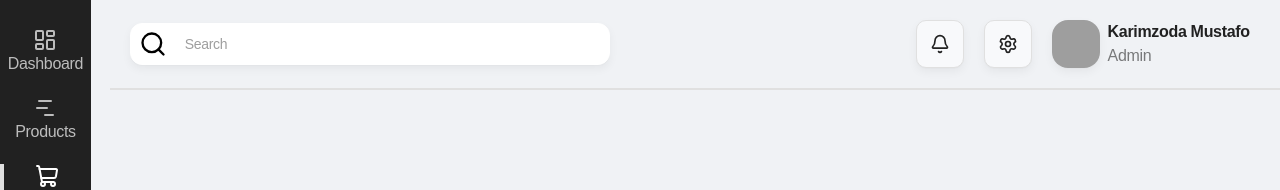
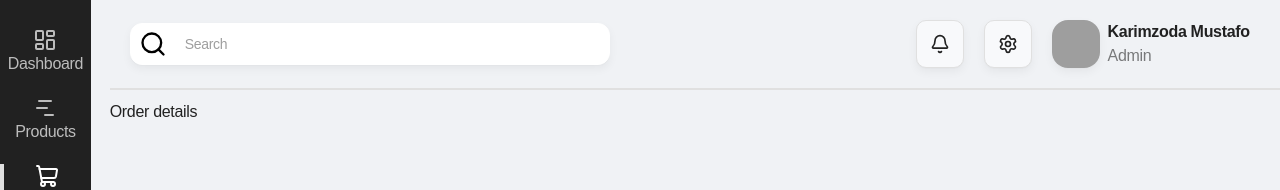
Before and after one commit to karimzade4444/Store, a React (Vite) app: page /orders in a window 1280 px wide. Shown: the top 190 px of the page. Built offline with nearby package versions, Linux system fonts and the light colour scheme; grey boxes are pictures that could not be loaded.

Commit message:
Order details

```diff
--- a/src/components/pages/orders/Orders.tsx
+++ b/src/components/pages/orders/Orders.tsx
@@ -6,12 +6,12 @@ const { cart } = useStore();
 
 return (
   <>
-    {cart.map((item) => (
-      <div key={item.id}>
-        <p>{item.name}</p>
-        <p>{item.quantity}</p>
-      </div>
-    ))}
+    <div>
+        <p>Order details</p>
+      {cart.map((item) => (
+        <div key={item.id}></div>
+      ))}
+    </div>
   </>
 );}
 
```
